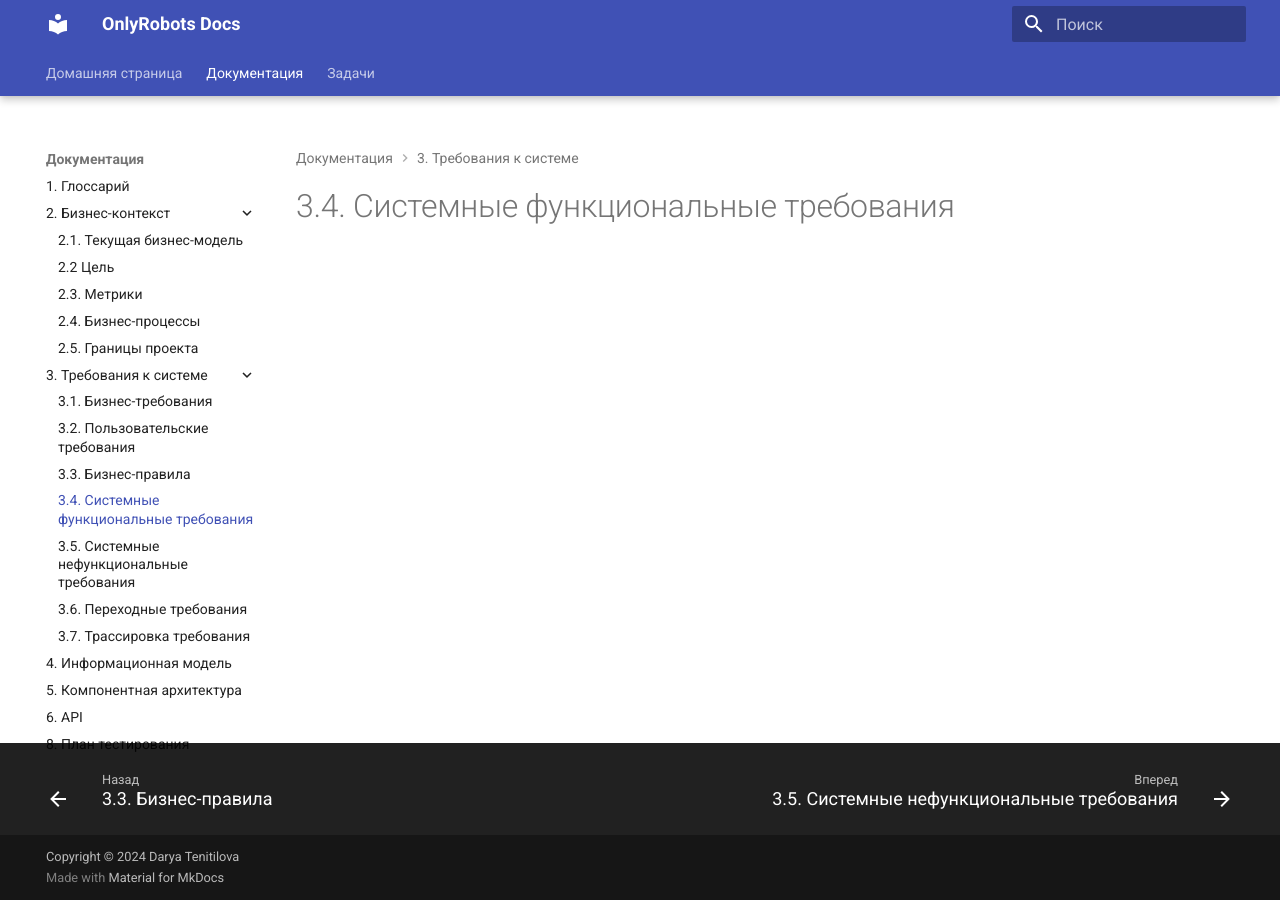
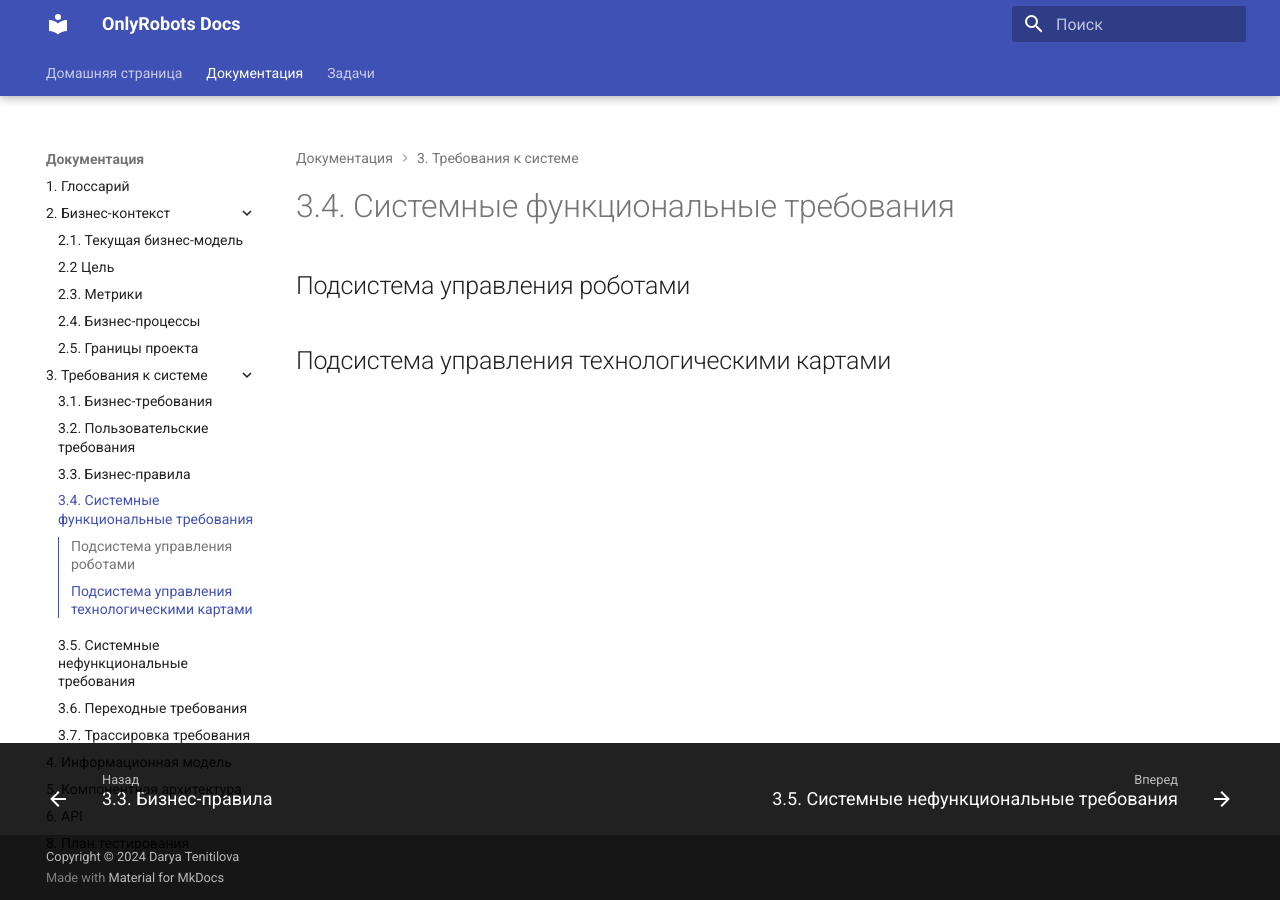
Before and after one commit to TenitilovaD/OTUS_SA_OnlyRobots, an MkDocs documentation site: the page built from docs/system_requirements.md, in a window 1280 px wide. Built offline with MkDocs 1.6.1 and Material for MkDocs 9.7.7, drawn with Linux system fonts in a browser that asks for light colours.

Commit message:
update requirements

```diff
--- a/docs/business_rules.md
+++ b/docs/business_rules.md
@@ -1 +1,5 @@
 # 3.3. Бизнес-правила
+
+## Подсистема управления роботами
+
+## Подсистема управления технологическими картами
--- a/docs/non_functional_requirements.md
+++ b/docs/non_functional_requirements.md
@@ -1,4 +1,6 @@
 # 3.5. Системные нефункциональные требования
+
+Системные нефункциональные требования общие для подсистемы управления роботами и подсистемы управления технологическими картами.
 
 ## 3.5.1. Производительность
 
--- a/docs/system_requirements.md
+++ b/docs/system_requirements.md
@@ -1 +1,5 @@
 # 3.4. Системные функциональные требования
+
+## Подсистема управления роботами
+
+## Подсистема управления технологическими картами
--- a/docs/user_requirements.md
+++ b/docs/user_requirements.md
@@ -1 +1,5 @@
 # 3.2. Пользовательские требования
+
+## Подсистема управления роботами
+
+## Подсистема управления технологическими картами
```
Also changed, not shown: docs/business_requirements.md (+3 -1 lines).
